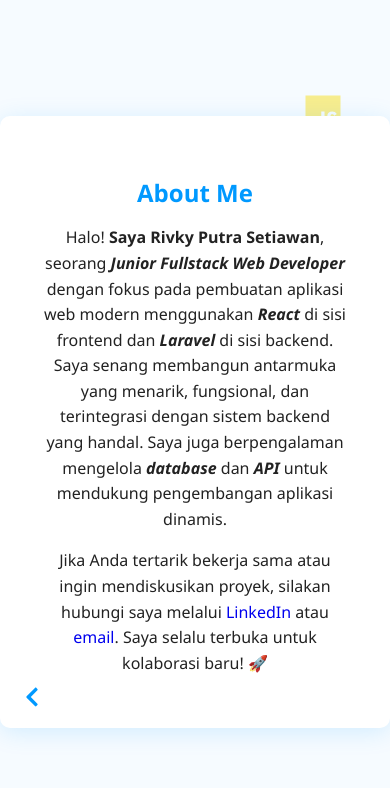
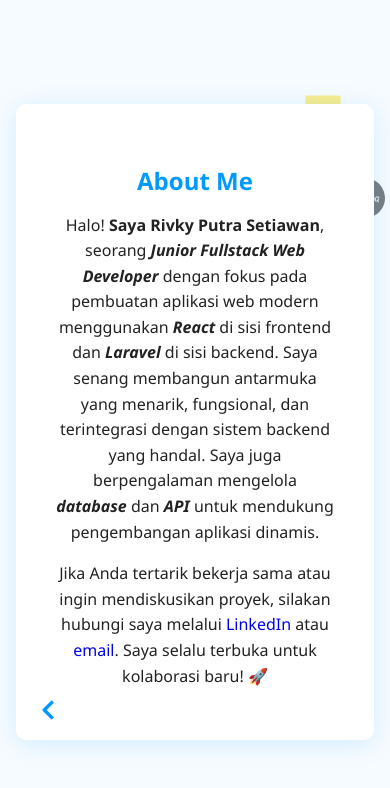
Before and after one commit to Rivkchao/myportfolio, a React (Create React App) app: page /about in a window 390 px wide. Shown: the top 788 px of the page. Built offline with nearby package versions, Linux system fonts and the light colour scheme.

Commit message:
Update portfolio 6

```diff
--- a/src/App.css
+++ b/src/App.css
@@ -133,6 +133,21 @@ body {
   border: 2px solid #b3e0ff;
 }
 
+/* Responsive fix for mobile */
+@media (max-width: 600px) {
+  .home-container,
+  .about-container {
+    padding-left: 5vw;
+    padding-right: 5vw;
+  }
+  .home-card,
+  .about-card {
+    padding: 1.2rem 0.5rem;
+    max-width: 100%;
+    box-sizing: border-box;
+  }
+}
+
 /* Portfolio page */
 .portfolio-container {
   min-height: 100vh;
@@ -197,6 +212,8 @@ body {
   align-items: center;
   justify-content: center;
   background: #f6fbff;
+  padding-left: 1rem;
+  padding-right: 1rem;
 }
 .about-card {
   background: #fff;
@@ -273,6 +290,8 @@ body {
   align-items: center;
   justify-content: center;
   background: #f6fbff;
+  padding-left: 1rem;
+  padding-right: 1rem;
 }
 .home-card {
   background: #fff;
```
